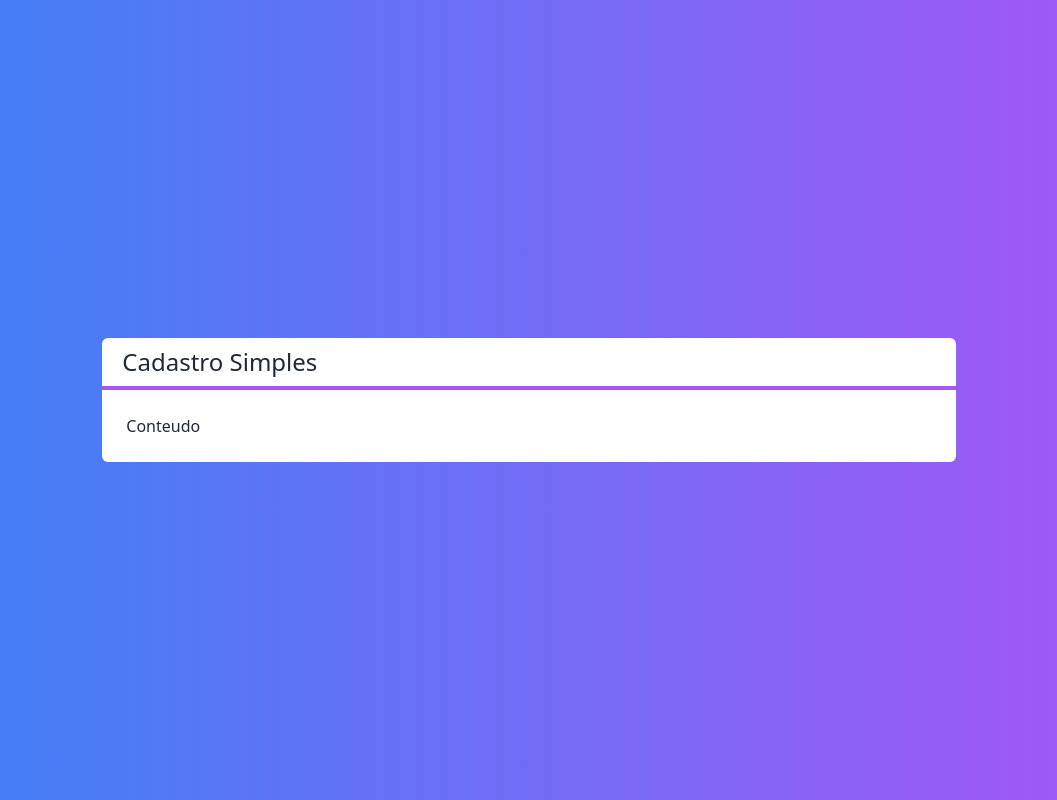
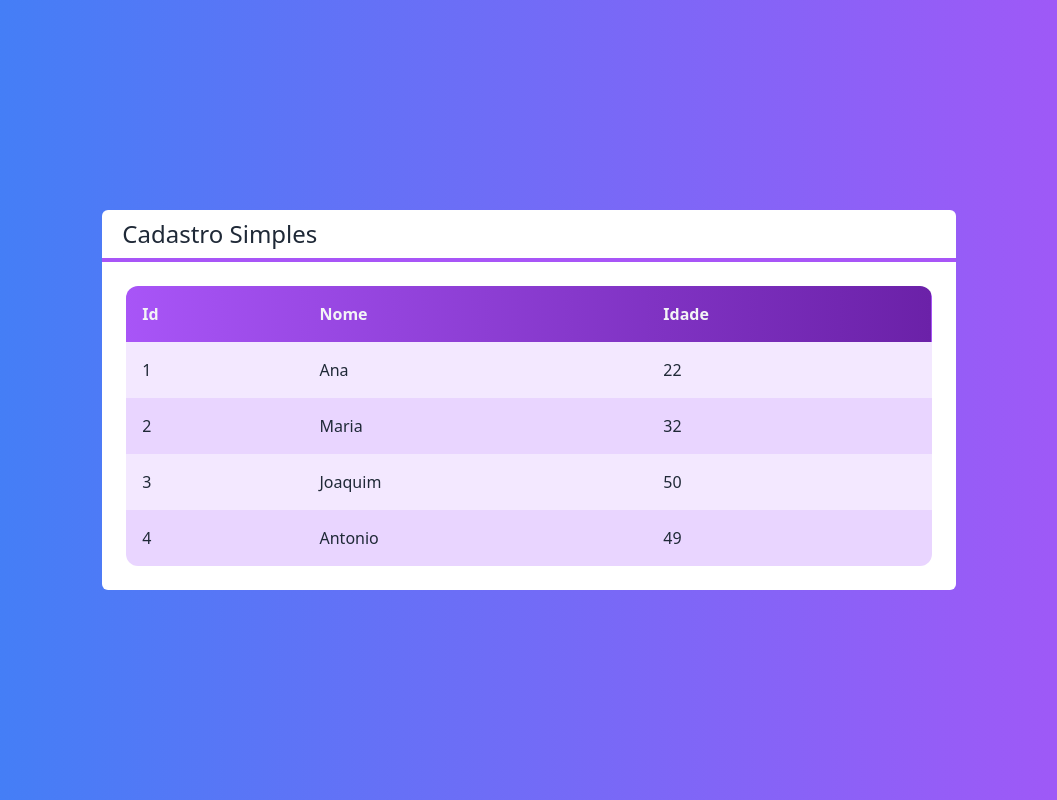
Before and after one commit to heberGustavo/crud-users, a Next.js app: page / in a window 1280 px wide. Shown: the whole page, without its empty margins (111-1168 px from the left). Built offline with nearby package versions, Linux system fonts and the light colour scheme.

Commit message:
Create table base to show data

```diff
--- /dev/null
+++ b/src/components/Tabela.tsx
@@ -0,0 +1,47 @@
+import Cliente from "@/core/Cliente";
+
+interface TabelaProps{
+    clientes: Cliente[]
+}
+
+export default function Tabela(props: TabelaProps){
+
+    function renderizarCabecalho(){
+        return(
+            <tr>
+                <th className="text-left p-4">Id</th>
+                <th className="text-left p-4">Nome</th>
+                <th className="text-left p-4">Idade</th>
+            </tr>
+        )
+    }
+
+    function renderizarCorpo(){
+        return props.clientes?.map((cliente, i) => {
+            return(
+                <tr
+                    key={cliente.id}
+                    className={`${i % 2 === 0 ? 'bg-purple-100' : 'bg-purple-200'}`}
+                >
+                    <td className="text-left p-4">{cliente.id}</td>
+                    <td className="text-left p-4">{cliente.nome}</td>
+                    <td className="text-left p-4">{cliente.idade}</td>
+                </tr>
+            )
+        })
+    }
+
+    return(
+        <table className="w-full rounded-xl overflow-hidden">
+            <thead className={`
+                text-gray-100
+                bg-gradient-to-r from-purple-500 to-purple-800
+            `}>
+                {renderizarCabecalho()}
+            </thead>
+            <tbody>
+                {renderizarCorpo()}
+            </tbody>
+        </table>
+    );
+}
--- a/src/pages/index.tsx
+++ b/src/pages/index.tsx
@@ -1,6 +1,16 @@
 import Layout from "@/components/Layout";
+import Tabela from "@/components/Tabela";
+import Cliente from "@/core/Cliente";
 
 export default function Home() {
+
+  const clientes = [
+    new Cliente('Ana', 22, '1'),
+    new Cliente('Maria', 32, '2'),
+    new Cliente('Joaquim', 50, '3'),
+    new Cliente('Antonio', 49, '4'),
+  ]
+
   return (
     <main className={`
       flex justify-center items-center h-screen
@@ -8,7 +18,7 @@ export default function Home() {
       text-white
     `}>
       <Layout titulo="Cadastro Simples">
-        Conteudo
+        <Tabela clientes={clientes} />
       </Layout>
     </main>
   )
```
